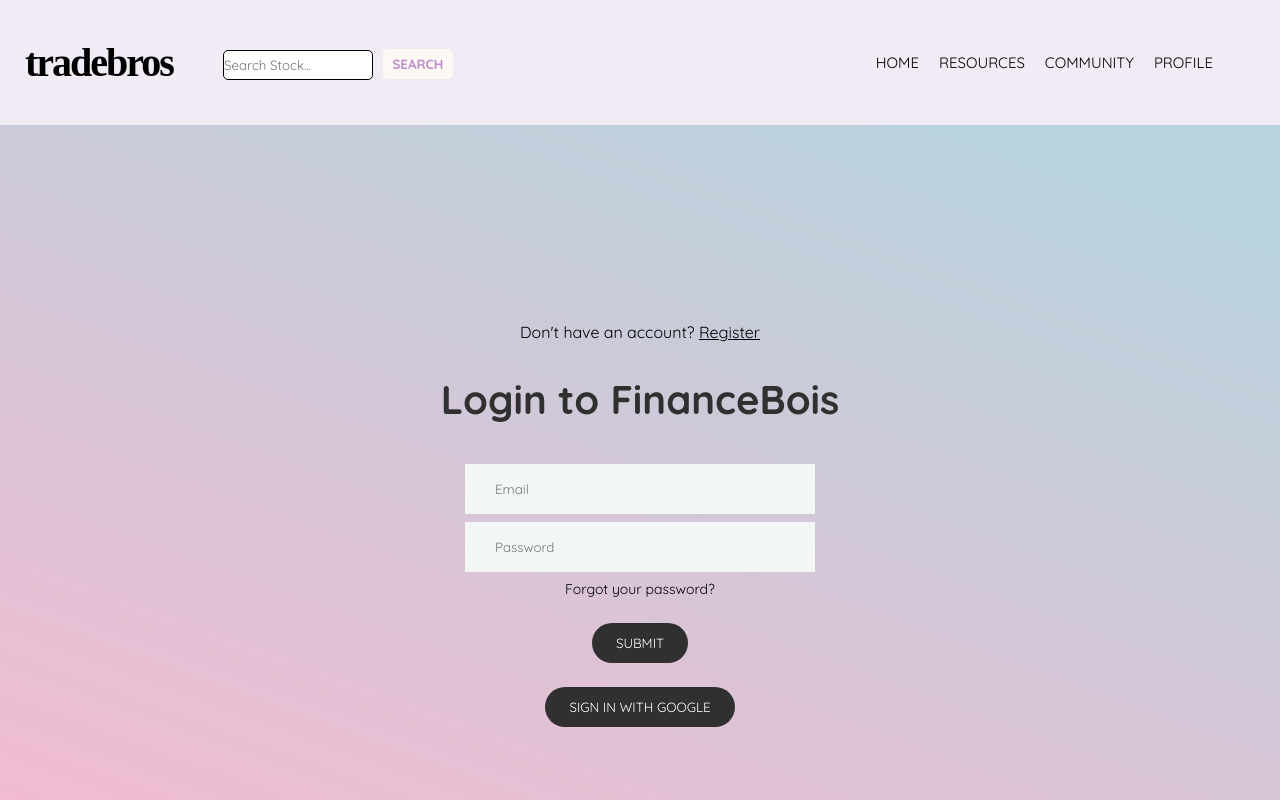
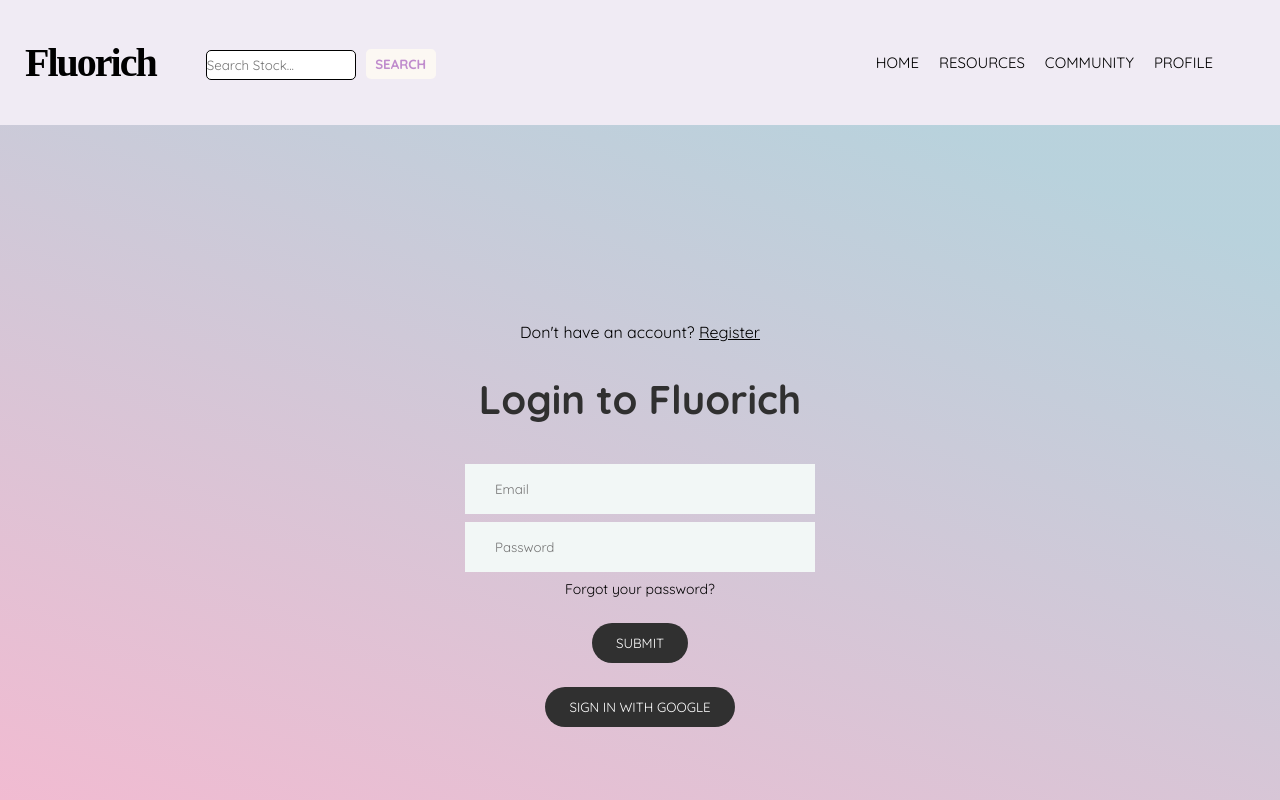
Before and after one commit to LauWyeRock/BT3103Finance, a Vue app: page /sign-in in a window 1280 px wide. Shown: the top 800 px of the page. Built offline with nearby package versions, Linux system fonts and the light colour scheme; no server answers; the database is empty; what vue-chartkick, vue-responsive-video-background-player would draw is missing.

Commit message:
title change

```diff
--- a/src/components/Navigation.vue
+++ b/src/components/Navigation.vue
@@ -3,7 +3,7 @@
   <header>
     <nav class="container">
       <div class="branding">
-        <a href="/" class="header">tradebros</a>
+        <a href="/" class="header">Fluorich</a>
         <!-- <router-link class="header" :to="{ name: 'Home' }">tradebros</router-link> -->
         <!-- this path name is referenced to index.js in router -->
       </div>
--- a/src/views/Home.vue
+++ b/src/views/Home.vue
@@ -12,7 +12,7 @@
         style="max-height: 500px; height: 500px;"
         overlay="linear-gradient(45deg,#2a4ae430,#fb949e6b)"
       >
-        <h1 class="header">TradeBros: <br/> Where Stock <br/> Enthusiasts Gather</h1>
+        <h1 class="header">Fluorich: <br/> Where Stock <br/> Enthusiasts Gather</h1>
       </video-background>
     </div>
 
@@ -311,7 +311,7 @@
       <div class="paragraph">
         <p> Want to start investing but not sure how to begin and who to ask for help? <br/>
           <br/>
-          TradeBros aims to provide a broad starting point for beginners in the investing field by building a
+          Fluorich aims to provide a broad starting point for beginners in the investing field by building a
           portfolio management tool that would assist them in creating a decision making framework, based within
           an immersive and interactive community-centric system that is fun and engaging to use at the same time.
           <br/>
--- a/src/views/SignIn.vue
+++ b/src/views/SignIn.vue
@@ -7,7 +7,7 @@
           >Register</router-link
         >
       </p>
-      <h2>Login to FinanceBois</h2>
+      <h2>Login to Fluorich</h2>
       <div class="inputs">
         <div class="input">
           <input type="text" placeholder="Email" v-model="email" />
```
